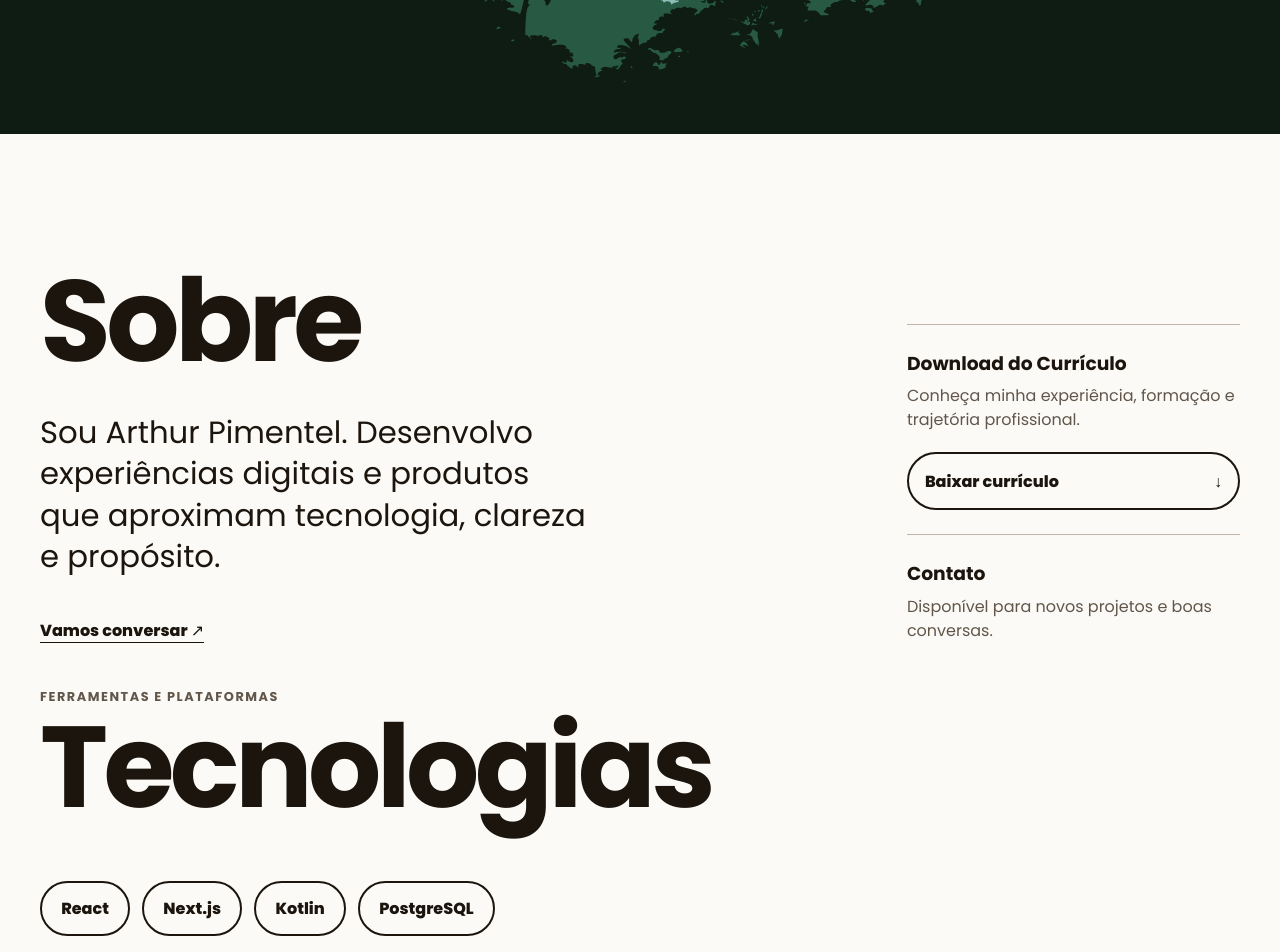
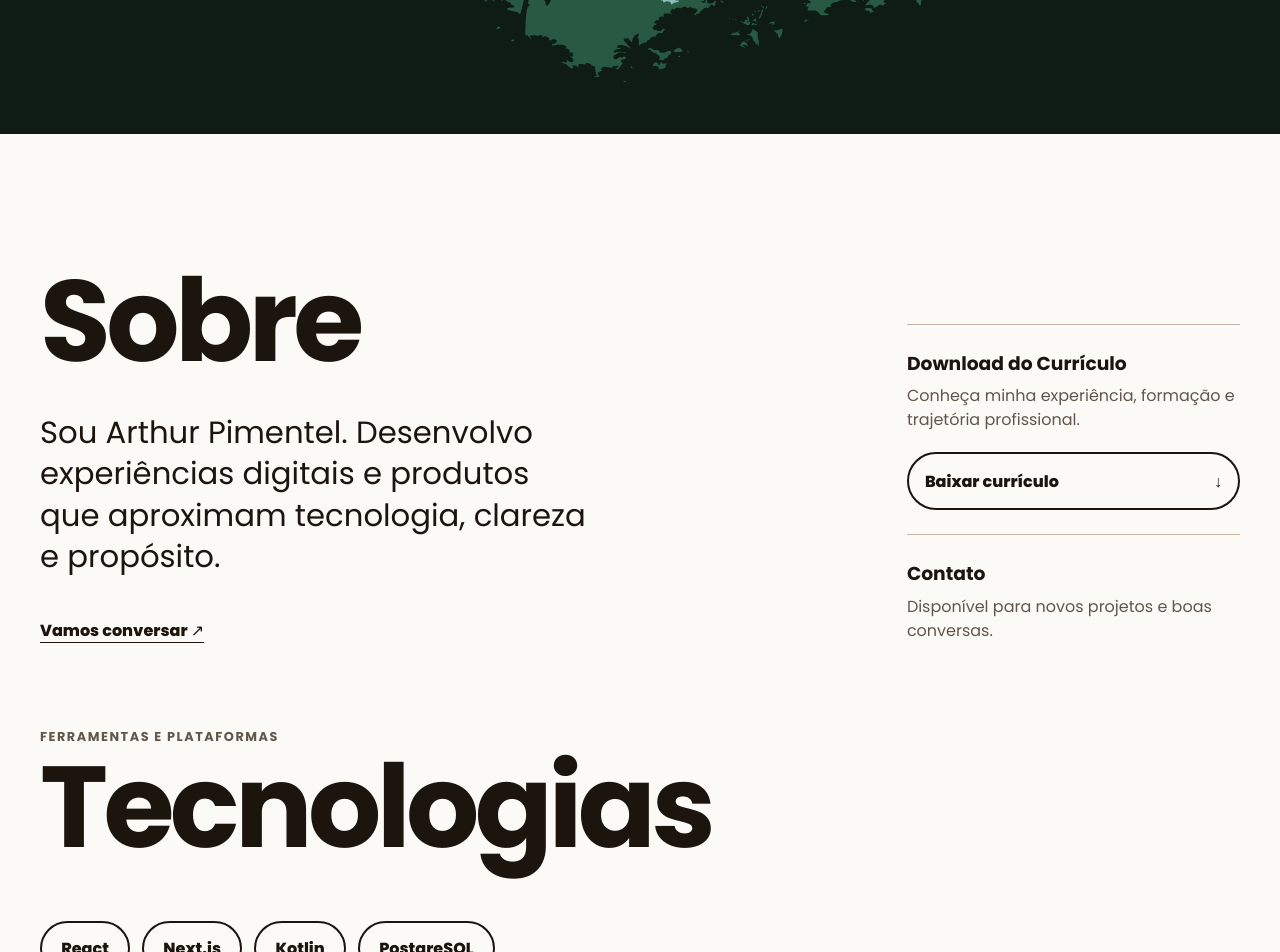
Before and after one commit to Covil-Works/Portifolio-Covil, a React (Vite) app: page / in a window 1280 px wide. Shown: the part 660-1612 px from the top of the page. Built offline with nearby package versions, Linux system fonts and the light colour scheme.

Commit message:
feat(theme): estende modo escuro ao site
Ajusta também o ritmo entre seções para 80px.

```diff
--- a/src/App.jsx
+++ b/src/App.jsx
@@ -121,7 +121,7 @@ function App() {
   }
 
   return (
-    <main>
+    <main data-theme={heroTheme}>
       <section
         ref={heroRef}
         className="hero"
--- a/src/styles/global.css
+++ b/src/styles/global.css
@@ -11,11 +11,24 @@
   --paper: oklch(0.985 0.004 80);
   --honey: oklch(0.817 0.161 75.1);
   --line: oklch(0.78 0.025 72);
+  --project-surface: oklch(0.93 0.015 75);
 }
 * { box-sizing: border-box; }
 html { min-width: 320px; overflow-x: clip; scroll-behavior: smooth; }
 body { min-width: 320px; min-height: 100vh; margin: 0; overflow-x: clip; }
-main { overflow-x: clip; }
+main {
+  overflow-x: clip;
+  color: var(--ink);
+  background: var(--paper);
+  transition: color 650ms cubic-bezier(0.22, 1, 0.36, 1), background-color 650ms cubic-bezier(0.22, 1, 0.36, 1);
+}
+main[data-theme="dark"] {
+  --ink: oklch(0.97 0.006 80);
+  --muted: oklch(0.78 0.015 80);
+  --paper: #000;
+  --line: oklch(0.34 0.012 145);
+  --project-surface: oklch(0.14 0.012 145);
+}
 a { color: inherit; }
 .content { width: min(calc(100% - 2.5rem), 1200px); margin-inline: auto; }
 
@@ -275,9 +288,9 @@ nav a::before { content: "—"; display: inline-block; margin-right: 0.65rem; tr
 nav a:hover::before, nav a:focus-visible::before { transform: translateX(0.35rem); }
 a:focus-visible { outline: 3px solid var(--honey); outline-offset: 5px; }
 
-.about { padding: clamp(5rem, 10vw, 9rem) 0 20px; }
-.technologies { padding-block: 20px; }
-.projects { padding: 20px 0 clamp(5rem, 10vw, 9rem); }
+.about { padding: clamp(5rem, 10vw, 9rem) 0 40px; }
+.technologies { padding-block: 40px; }
+.projects { padding: 40px 0 clamp(5rem, 10vw, 9rem); }
 .about {
   position: relative;
   z-index: 8;
@@ -294,6 +307,7 @@ a:focus-visible { outline: 3px solid var(--honey); outline-offset: 5px; }
   background: var(--paper);
   content: "";
   transform: translateX(-50%);
+  transition: background-color 650ms cubic-bezier(0.22, 1, 0.36, 1);
 }
 h2 { margin: 0.5rem 0 0; font-size: clamp(3.5rem, 9vw, 7.5rem); line-height: 0.88; letter-spacing: -0.04em; }
 .lead { max-width: 34ch; margin: 2.5rem 0; font-size: clamp(1.3rem, 2.4vw, 2rem); line-height: 1.35; text-wrap: pretty; }
@@ -327,7 +341,7 @@ aside p { margin: 0; color: var(--muted); line-height: 1.5; }
 .project-card__meta { display: flex; justify-content: space-between; padding-top: 0.75rem; border-top: 1px solid var(--line); color: var(--muted); font-size: 0.85rem; }
 .project-card__visual {
   position: relative; display: grid; min-height: 22rem; place-items: end center;
-  overflow: hidden; border-radius: 14px; background: oklch(0.93 0.015 75);
+  overflow: hidden; border-radius: 14px; background: var(--project-surface); transition: background-color 650ms cubic-bezier(0.22, 1, 0.36, 1);
 }
 .device-mockup { position: relative; background: oklch(0.18 0.01 72); }
 .device-mockup__screen { overflow: hidden; background: oklch(0.88 0.01 72); }
```
